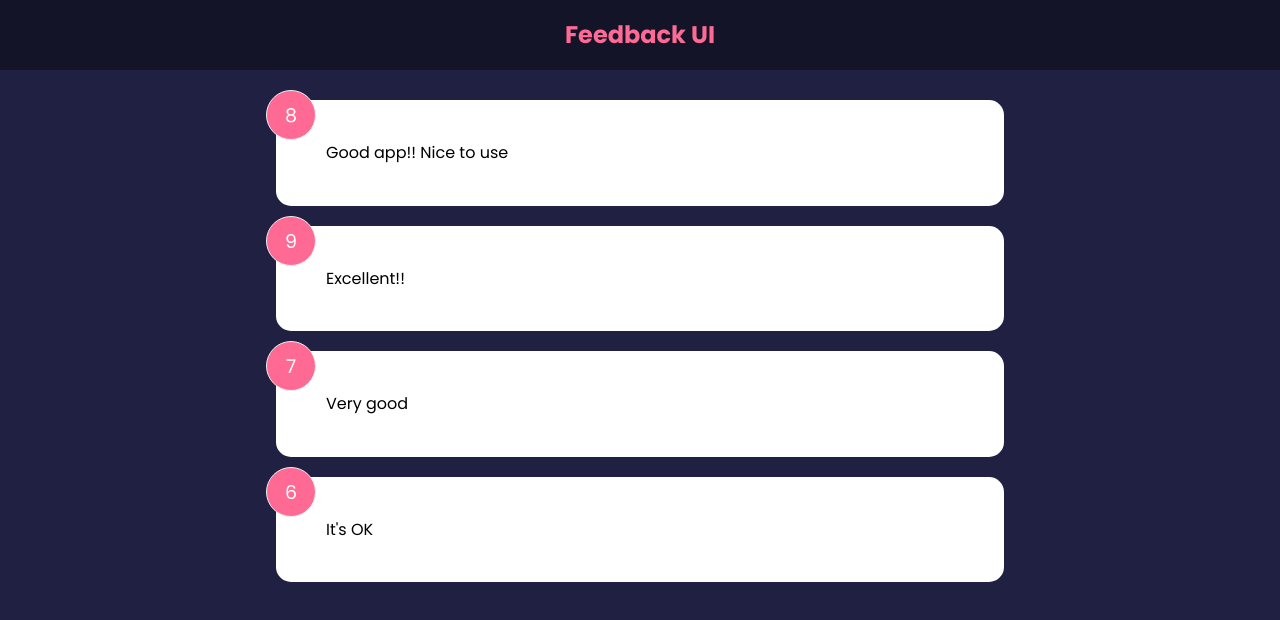
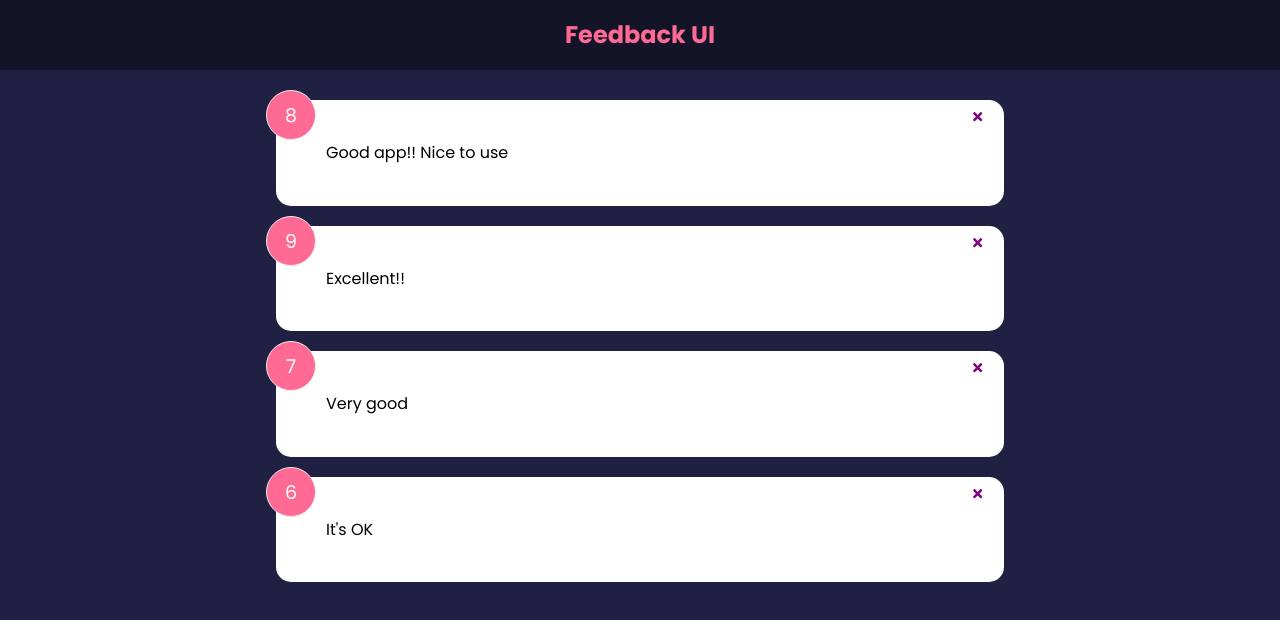
Before and after one commit to thphuc273/react, a React (Create React App) app in the folder feedback-app/: page / in a window 1280 px wide. Shown: the top 620 px of the page. Built offline with nearby package versions, Linux system fonts and the light colour scheme.

Commit message:
event & prop drilling

```diff
--- a/feedback-app/package.json
+++ b/feedback-app/package.json
@@ -8,6 +8,7 @@
     "@testing-library/user-event": "^13.5.0",
     "react": "^18.2.0",
     "react-dom": "^18.2.0",
+    "react-icons": "^4.4.0",
     "react-scripts": "5.0.1",
     "web-vitals": "^2.1.4"
   },
--- a/feedback-app/src/App.js
+++ b/feedback-app/src/App.js
@@ -7,11 +7,19 @@
 function App()
 {
   const [feedback, setFeedback] = useState(FeedbackData)
+  const deleteFeedback = (id) =>
+  {
+    if(window.confirm('Are you sure to want to delete? '))
+    {
+      setFeedback(feedback.filter((item) => item.id !== id))
+    }
+  }
   return (
     <>
       <Header/>
       <div className='container'>
-        <FeedbackList feedback = {feedback}/>
+        <FeedbackList feedback = {feedback}
+        handleDelete = {deleteFeedback}/>
       </div>
     </>
   )
--- a/feedback-app/src/components/FeedbackItem.jsx
+++ b/feedback-app/src/components/FeedbackItem.jsx
@@ -1,9 +1,16 @@
+import { FaTimes } from 'react-icons/fa'
 import PropTypes from 'prop-types'
 import Card from './shared/Card'
-function FeedbackItem({item}) {
+function FeedbackItem({item, handleDelete}) {
+  const handleClick = () => {
+
+  }
   return (
     <Card>
         <div className="num-display">{item.rating}</div>
+        <button onClick={() => handleDelete(item.id)} className="close">
+          <FaTimes color = 'purple'></FaTimes>
+        </button>
         <div className="text-display">{item.text}</div>
     </Card>
   )
--- a/feedback-app/src/components/FeedbackList.jsx
+++ b/feedback-app/src/components/FeedbackList.jsx
@@ -1,13 +1,14 @@
 import FeedbackItem from "./FeedbackItem"
 import PropTypes from 'prop-types'
-function FeedbackList({feedback})
+function FeedbackList({feedback, handleDelete})
 {
 
   if(!feedback || feedback.length === 0)
     return <p>No feedback yet!</p>
   return <div className="feedback-list">
     {feedback.map((item) => (
-      <FeedbackItem key = {item.id} item = {item}/>
+      <FeedbackItem key = {item.id} item = {item}
+      handleDelete= {handleDelete}/>
     ))}
   </div>
 }
```
Also changed, not shown: 1 other file (tests, documents, lock files or other folders).
